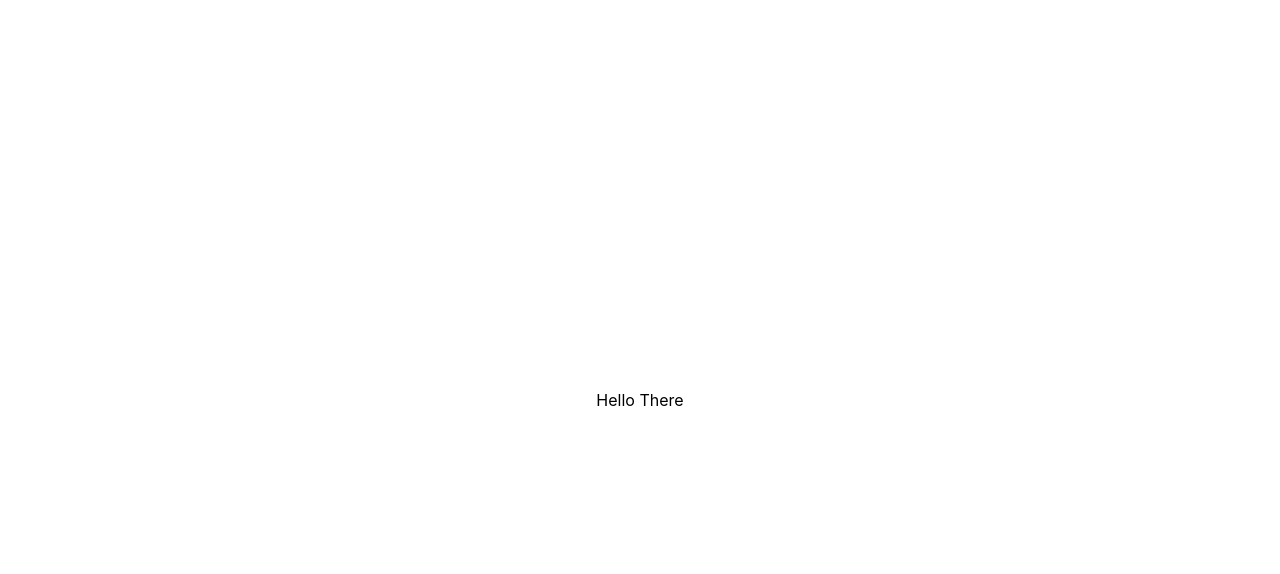
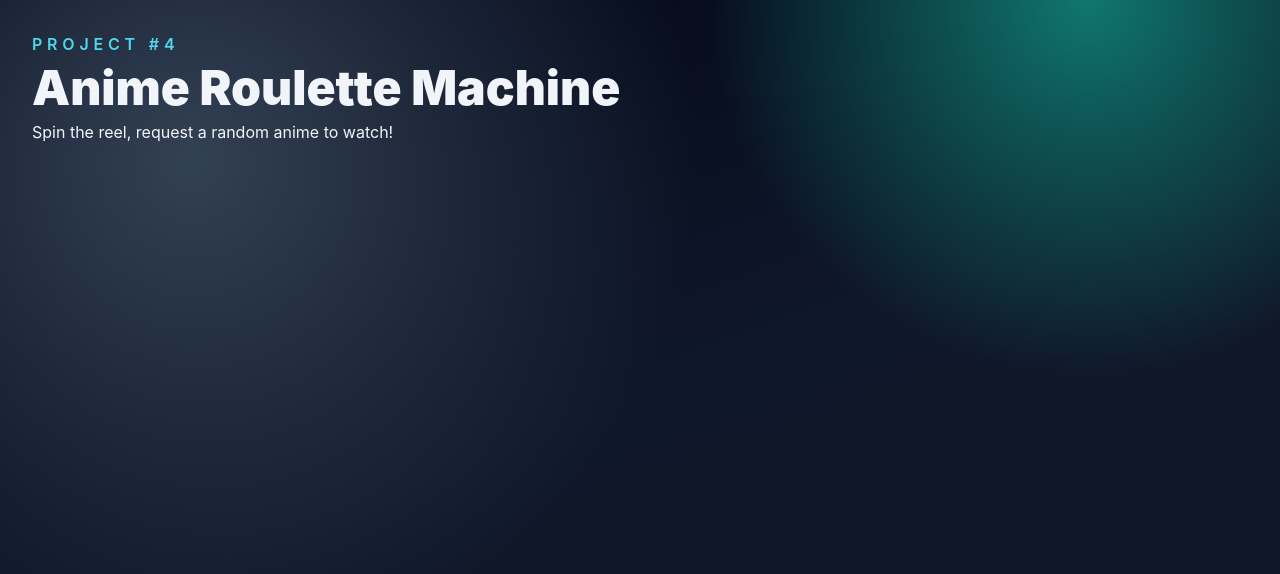
Before and after one commit to Lguille6/anime-roulette-watchlist, a Vue app: page / in a window 1280 px wide. Shown: the top 574 px of the page. Built offline with nearby package versions, Linux system fonts and the light colour scheme.

Commit message:
added vueuse and worked on header

```diff
--- a/package.json
+++ b/package.json
@@ -15,6 +15,7 @@
   "dependencies": {
     "@eslint/js": "^10.0.1",
     "@tailwindcss/vite": "^4.2.1",
+    "@vueuse/core": "^14.2.1",
     "eslint": "^10.0.2",
     "eslint-config-prettier": "^10.1.8",
     "eslint-plugin-vue": "^10.8.0",
--- a/src/App.vue
+++ b/src/App.vue
@@ -1,5 +1,5 @@
 <template>
-  <div class="flex h-screen flex-col">
+  <div class="min-h-screen">
     <RouterView />
   </div>
 </template>
--- a/src/pages/HomePage.vue
+++ b/src/pages/HomePage.vue
@@ -1,5 +1,16 @@
 <script setup></script>
 
 <template>
-  <main class="flex flex-1 items-center justify-center">Hello There</main>
+  <main
+    class="min-h-screen bg-[radial-gradient(circle_at_15%_20%,#334155,transparent_40%),radial-gradient(circle_at_85%_0%,#0f766e,transparent_28%),linear-gradient(160deg,#020617,#0f172a,#111827)] px-4 py-8 text-slate-100 sm:px-6 lg:px-8"
+  >
+    <div class="mx-auto max-w-7xl">
+      <header>
+        <p class="text-sx font-semibold tracking-[0.3em] text-cyan-300/90 uppercase">Project #4</p>
+        <h1 class="text=white mt-2 text-4xl font-black sm:text-5xl">Anime Roulette Machine</h1>
+        <p class="mt-2 max-w-3xl text-sm text-slate-300 sm:text-base"></p>
+        <p>Spin the reel, request a random anime to watch!</p>
+      </header>
+    </div>
+  </main>
 </template>
```
Also changed, not shown: 1 other file (tests, documents, lock files or other folders).
